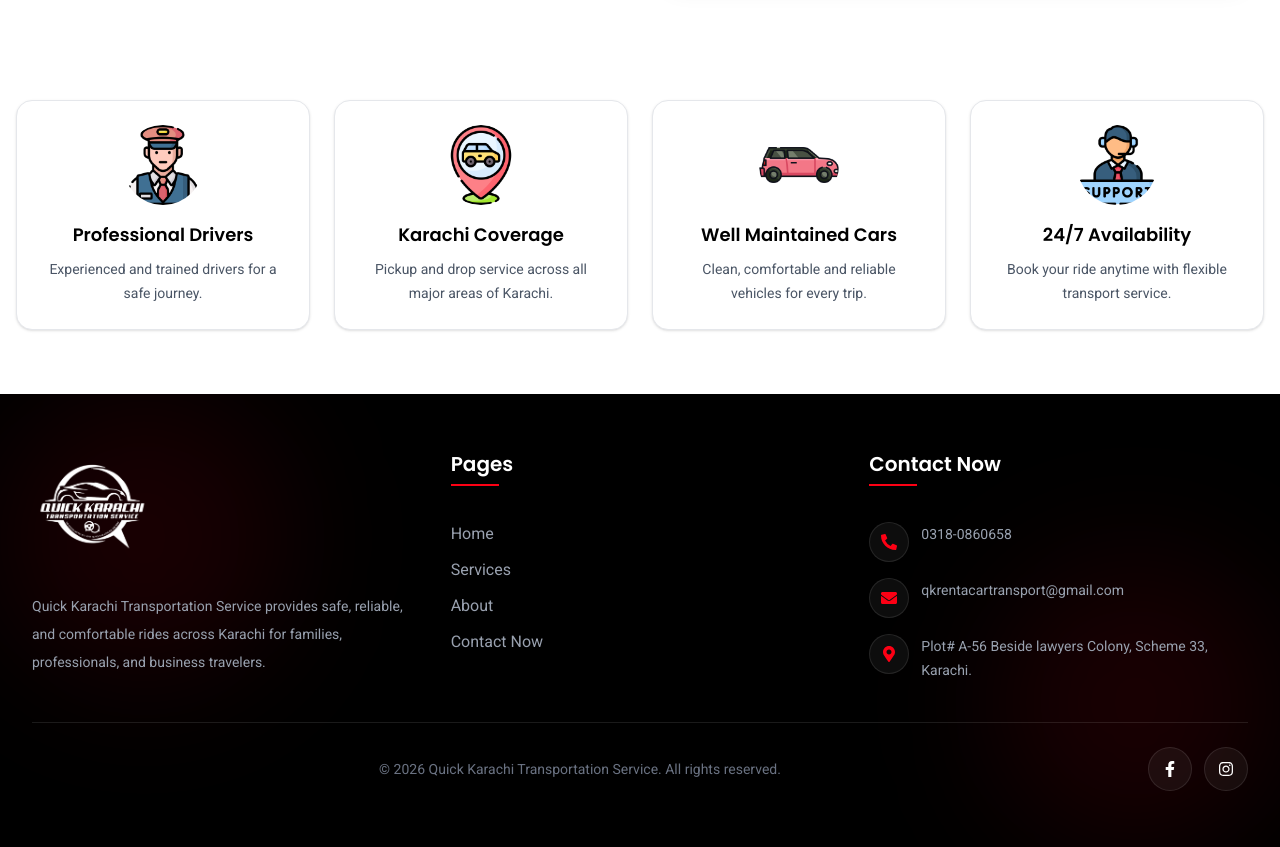
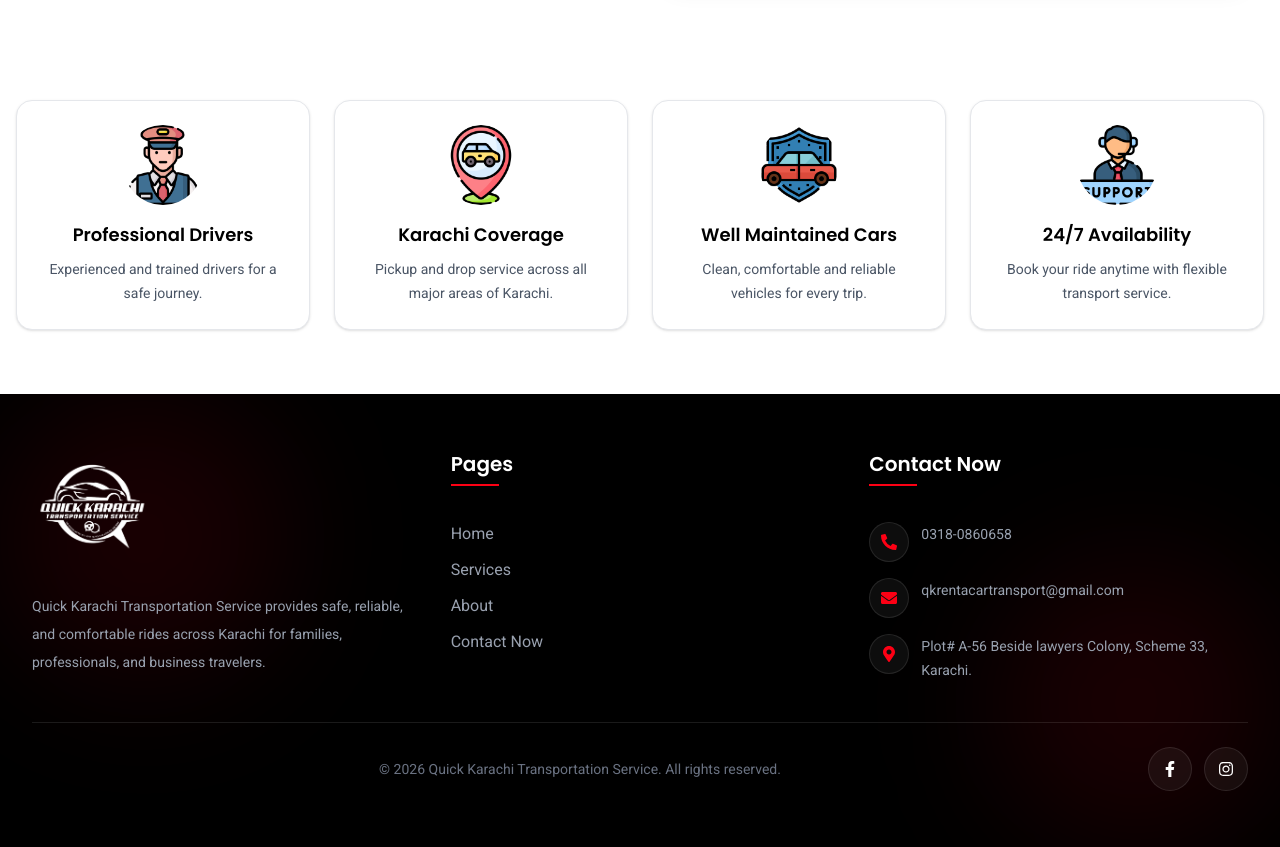
Before and after one commit to AMoizKhan/Quick-Karachi, a Next.js app: page / in a window 1280 px wide. Shown: the part 6500-7347 px from the top of the page. Built offline with nearby package versions, Linux system fonts and the light colour scheme.

Commit message:
Done chnaegs

```diff
--- a/app/Home/Components/FeaturesSection.jsx
+++ b/app/Home/Components/FeaturesSection.jsx
@@ -23,7 +23,7 @@
   },
   {
     id: 3,
-    icon: "/icons/vehicle.png",
+    icon: "/newicons/vehicle1.png",
     title: "Well Maintained Cars",
     desc: "Clean, comfortable and reliable vehicles for every trip.",
   },
```
Also changed, not shown: public/newicons/vehicle1.png (added).
